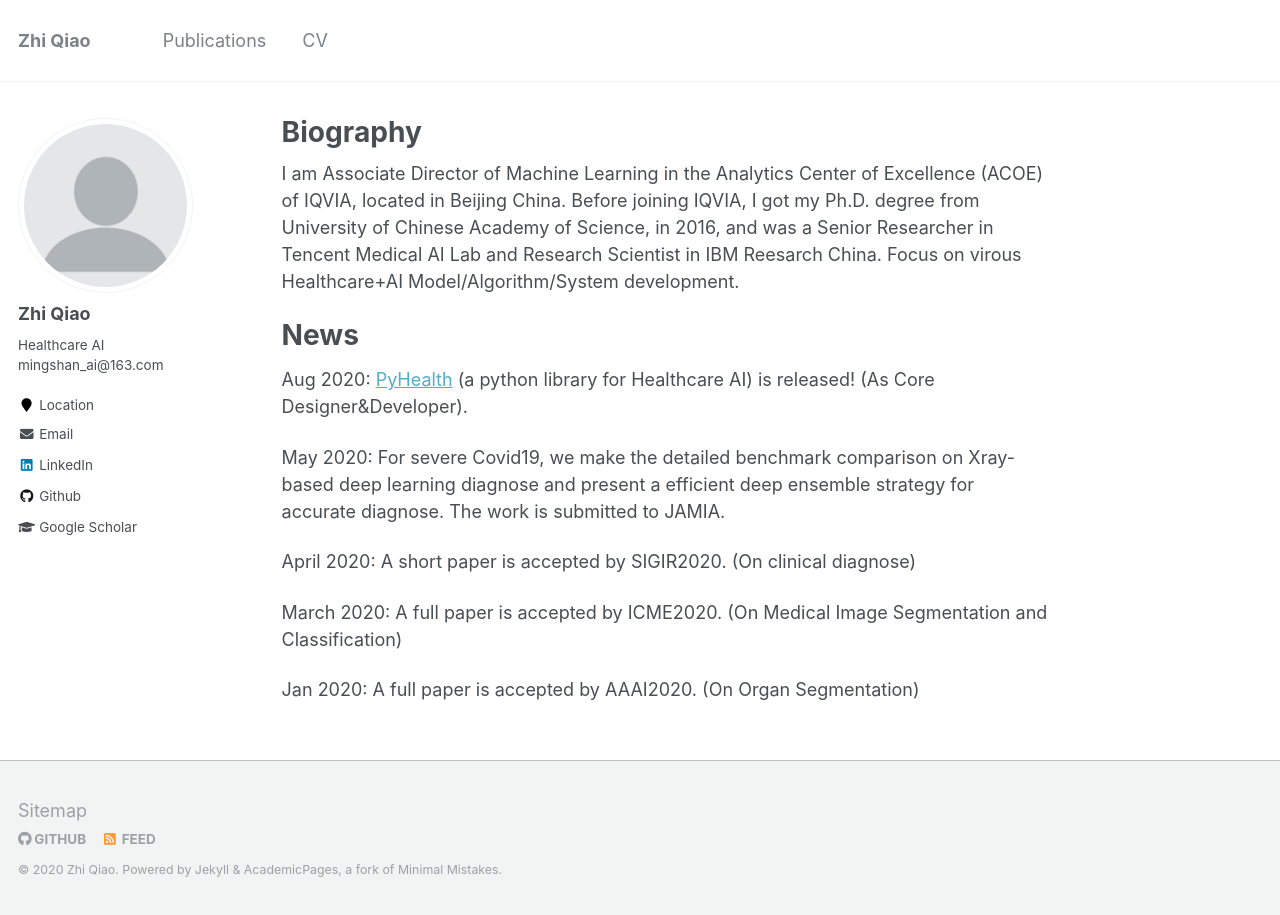
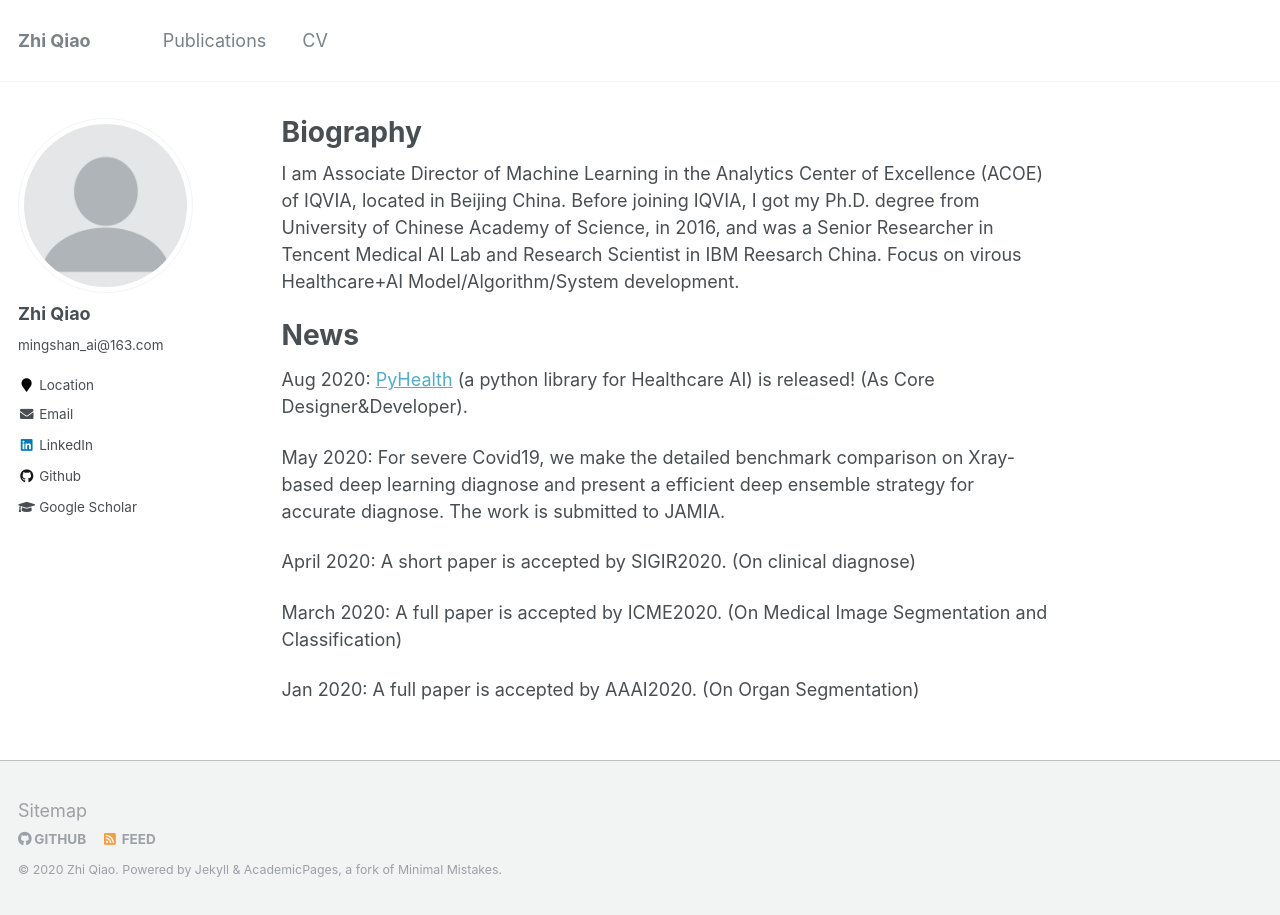
Before and after one commit to qxiaobu/qxiaobu.github.io, a Jekyll site: the page built from _pages/about.md, in a window 1280 px wide. Built offline with Jekyll 4.4.1, drawn with Linux system fonts in a browser that asks for light colours.

Commit message:
Update _config.yml

```diff
--- a/_config.yml
+++ b/_config.yml
@@ -82,7 +82,7 @@ analytics:
 author:
   name             : "Zhi Qiao"
   avatar           : "profile.png"
-  bio              : "Healthcare AI\r\n mingshan_ai@163.com"
+  bio              : "mingshan_ai@163.com"
   location         : "Location"
   googlescholar    : "https://scholar.google.com/citations?hl=en&user=20W38KYAAAAJ&view_op=list_works&sortby=pubdate"
   email            :  mingshan_ai@163.com
```
